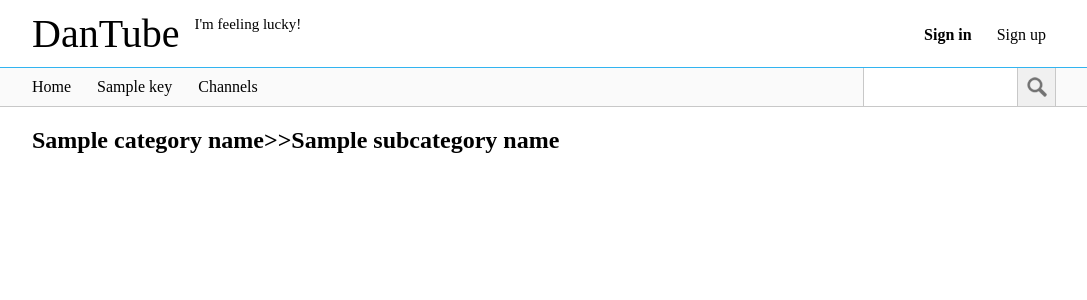
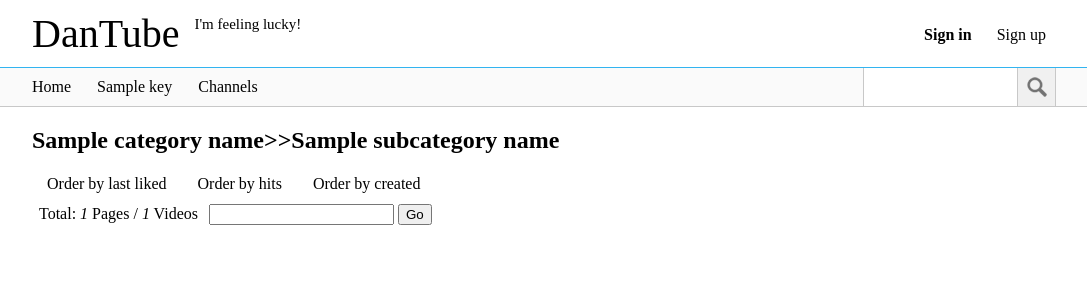
Before and after one commit to teststaybaka/DanTube, a Python web app: template template/subcategory.html in a window 1280 px wide. Shown: the top 300 px of the page, without its empty margins (96-1183 px from the left). Run offline with Jinja, Linux system fonts and the light colour scheme; the template is opened without the code that fills it: most values are stand-ins (such as "Sample title", 1, 10 or a date in 2020); some libraries are stand-ins or nearby versions.

Commit message:
completed first version pagination and sort, page size can be changed by models.Video._page_size

```diff
--- /dev/null
+++ b/static/subcategory.css
@@ -0,0 +1,45 @@
+.order-option .on{
+  background: #00a1d6;
+  color: #fff;
+}
+
+.order-option .on:hover{
+  background: #00a1d6;
+  color: #fff;
+}
+
+.order-option a:hover{
+  background: #eee;
+}
+
+.order-option a{
+  cursor: pointer;
+  padding: 2px 10px;
+  margin-left: 5px;
+  line-height: 20px;
+  height: 20px;
+  border-radius: 4px;
+}
+
+.page-navigator {
+  margin-top: 10px;
+}
+
+.page-navigator span, a, strong {
+  min-width: 15px;
+  margin: 0 2px 0 2px;
+  padding: 0 5px 0 5px;
+  height: 24px;
+}
+
+.page-navigator a {
+  cursor: pointer;
+  border: solid 1px #ccc;
+  border-radius: 4px;
+}
+
+.page-navigator a:hover {
+  border: solid 1px #bbb;
+  background-color: #bbb;
+  transition: 0.2s all;
+}
--- a/static/subcategory.js
+++ b/static/subcategory.js
@@ -1,14 +1,117 @@
 $(document).ready(function() {
+
+    var cur_page = 1, cur_order = 'hits';
+    var total_page = parseInt(document.getElementById('page-count').innerHTML, 10);
     // Retrieve Videos
     var urlparts = window.location.pathname.split('/');
-    var query = {'category': urlparts[1], 'subcategory': urlparts[2], 'limit': 10};
+    var hash = window.location.hash;
+
+    if(hash) {
+        hash = hash.slice(1).split('&');
+        for(var i = 0; i < hash.length; i++) {
+            var pair = hash[i].split('=');
+            var key = pair[0];
+            var value = pair[1];
+            if(key == 'page') {
+                value = parseInt(value, 10);
+                if(!isNaN(value)) {
+                    cur_page = Math.min(Math.max(1, value), total_page);
+                } else {
+                    console.log('page number is not integer');
+                    cur_page = 1;
+                }
+            } else if(key == 'order') {
+                console.log(value);
+                if(value == 'hits' || value == 'last_liked' || value == 'created') {
+                    cur_order = value;
+                } else {
+                    console.log('unknown value for order');
+                    cur_order = 'hits';
+                }
+            } else {
+                console.log('unknown key');
+            }
+        }
+    }
+
+    var query = {
+        'category': urlparts[1],
+        'subcategory': urlparts[2],
+        'page': cur_page,
+        'order': cur_order
+    };
+    console.log(query);
+    refresh_page(query);
+
+    $('.page-navigator').on('click', 'a', function() {
+        var next_page = parseInt($(this).attr('pagenum'), 10);
+        if(!isNaN(next_page)) {
+            next_page = Math.min(Math.max(1, next_page), total_page);
+            var query = {
+                'category': urlparts[1],
+                'subcategory': urlparts[2],
+                'page': next_page,
+                'order': cur_order
+            };
+            refresh_page(query);
+        }
+    });
+
+    $('.order-option').on('click', 'a', function() {
+        var next_order = $(this).attr('prop');
+        console.log(next_order);
+        if(next_order == 'last_liked') { alert('like function not finished yet!'); return;}
+        if(next_order == 'hits' || next_order == 'last_liked' || next_order == 'created' && next_order != cur_order) {
+            var query = {
+                'category': urlparts[1],
+                'subcategory': urlparts[2],
+                'page': cur_page,
+                'order': next_order
+            };
+            refresh_page(query);
+        }
+    });
+
+    function refresh_page(query) {
         get_video_list(query, function(err, videos) {
             if(err) console.log(err);
             else {
+                cur_page = query.page;
+                cur_order = query.order;
+                window.location.hash = '#page=' + cur_page + '&order=' + cur_order;
+                $('.order-option a.on').removeClass("on");
+                $('.order-option a[prop="' + cur_order + '"').addClass("on");
+                $('#video-list').empty();
                 for(var i = 0; i < videos.length; i++) {
                     var div = render_video_div(videos[i]);
                     $('#video-list').append(div);
                 }
+                $('.page-navigator a').remove();
+                $('.page-navigator strong').remove();
+                var min_page = Math.max(cur_page-2, 1);
+                var max_page = Math.min(min_page + 4, total_page);
+                var $head = $('#total-count');
+                if(cur_page > 1) {
+                    $head.after('<a pagenum="' + 1 + '">First</a>');
+                    $head = $head.next();
+                    $head.after('<a pagenum="' + (cur_page - 1) + '">Previous</a>');
+                    $head = $head.next();
+                }
+                for(var i = min_page; i <= max_page; i++) {
+                    if(i == cur_page) {
+                        $head.after('<strong>' + i + '</strong>');
+                    } else {
+                        $head.after('<a pagenum="' + i + '">' + i + '</a>');
+                    }
+                    $head = $head.next();
+                }
+                if(cur_page < total_page) {
+                    $head.after('<a pagenum="' + (cur_page + 1) + '">Next</a>');
+                    $head = $head.next();
+                    $head.after('<a pagenum="' + total_page + '">Last</a>');
+                    $head = $head.next();
+                }
             }
         });
+    }
 });
--- a/template/base.html
+++ b/template/base.html
@@ -3,7 +3,8 @@
     <head>
     {% block head %}
         <title>Danmaku for Youtube!</title>
-        <script src="/static/jquery.min.js" language="JavaScript" type="text/javascript" ></script>
+        <!-- <script src="/static/jquery.min.js" language="JavaScript" type="text/javascript" ></script> -->
+        <script src="https://ajax.googleapis.com/ajax/libs/jquery/2.1.3/jquery.min.js" type="text/javascript"></script>
         <script src="/static/utility.js" language="JavaScript" type="text/javascript"></script>
         <link href="/static/base.css" rel="stylesheet" type="text/css">
         <script src="/static/base.js" language="JavaScript" type="text/javascript"></script>
--- a/template/subcategory.html
+++ b/template/subcategory.html
@@ -1,12 +1,23 @@
 {% extends "template/base.html" %}
 {% block head %}
 {{ super() }}
+<link href="/static/subcategory.css" rel="stylesheet" type="text/css">
 <script src="/static/videolist.js" language="JavaScript" type="text/javascript"></script>
 <script src="/static/subcategory.js" language="JavaScript" type="text/javascript"></script>
 {% endblock %}
 
 {% block body %}
 <h2>{{ category_name }}>>{{ subcategory_name }}</h2>
+<div class="order-option">
+  <a prop="last_liked">Order by last liked</a>
+  <a prop="hits">Order by hits</a>
+  <a prop="created">Order by created</a>
+</div>
 <div id="video-list">
 </div>
+<div class="page-navigator">
+  <span id="total-count">Total: <i id="page-count">{{ page_count }}</i> Pages / <i id="video-count">{{ video_count }}</i> Videos</span>
+  <input type="text" id="jumptopage"></input>
+  <button type="button">Go</button>
+</div>
 {% endblock %}
```
Also changed, not shown: index.yaml (+32 -0 lines), models.py (+136 -3 lines), views.py (+60 -24 lines). Lines whose indentation alone changed are shown as unchanged.
